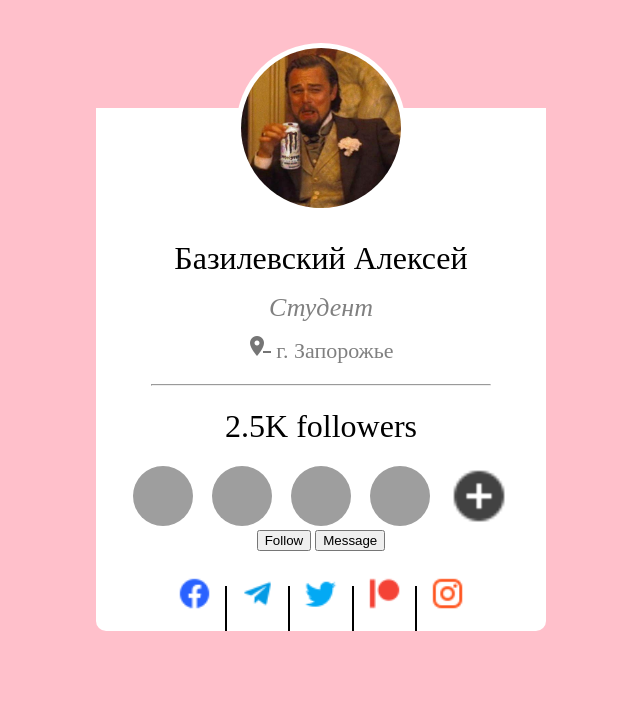
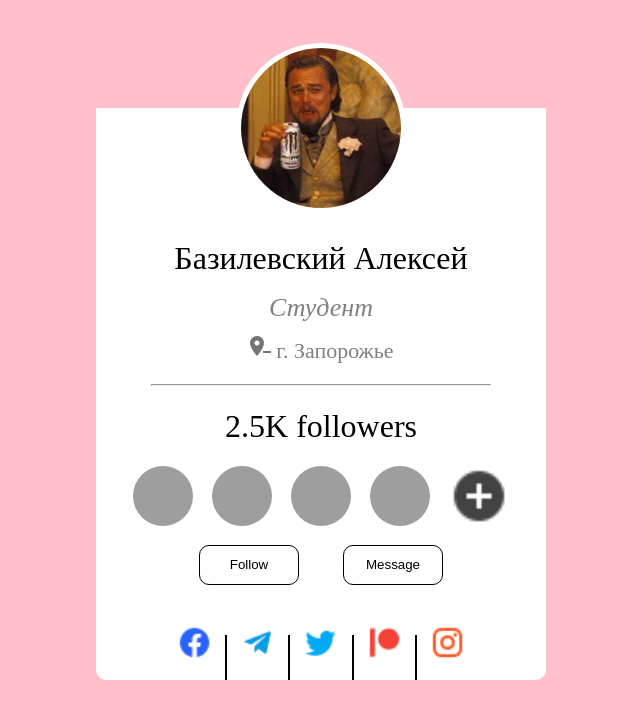
Before and after one commit to Julia07031990/User-card2, a plain HTML site: page index.html in a window 1280 px wide. Shown: the whole page, without its empty margins (319-959 px from the left). Drawn offline with Linux system fonts and the light colour scheme; grey boxes are pictures that could not be loaded.

Commit message:
Add files via upload

```diff
--- a/css/css.css
+++ b/css/css.css
@@ -93,3 +93,18 @@ hr{
     border-left: 2px solid black;
     height: 45px;
 }
+
+button{
+    width: 100px;
+    height: 40px;
+    margin: 15px 20px;
+    border-radius: 10px;
+    background-color: #fff;
+    border-width: 0;
+    border: 1px solid black;
+}
+
+button:hover{
+    background-color: aqua;
+    font-size:16px;
+}
```
